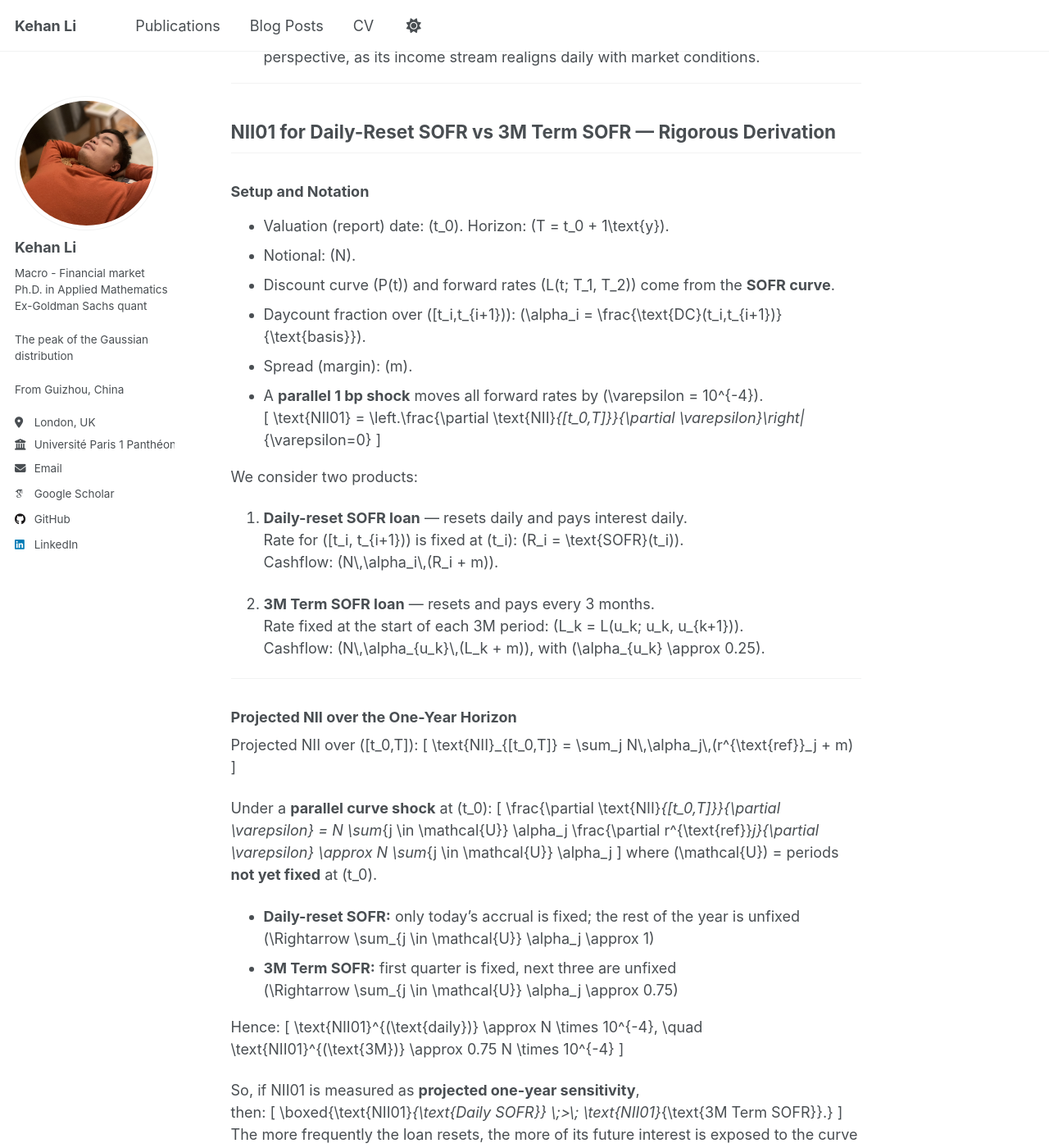
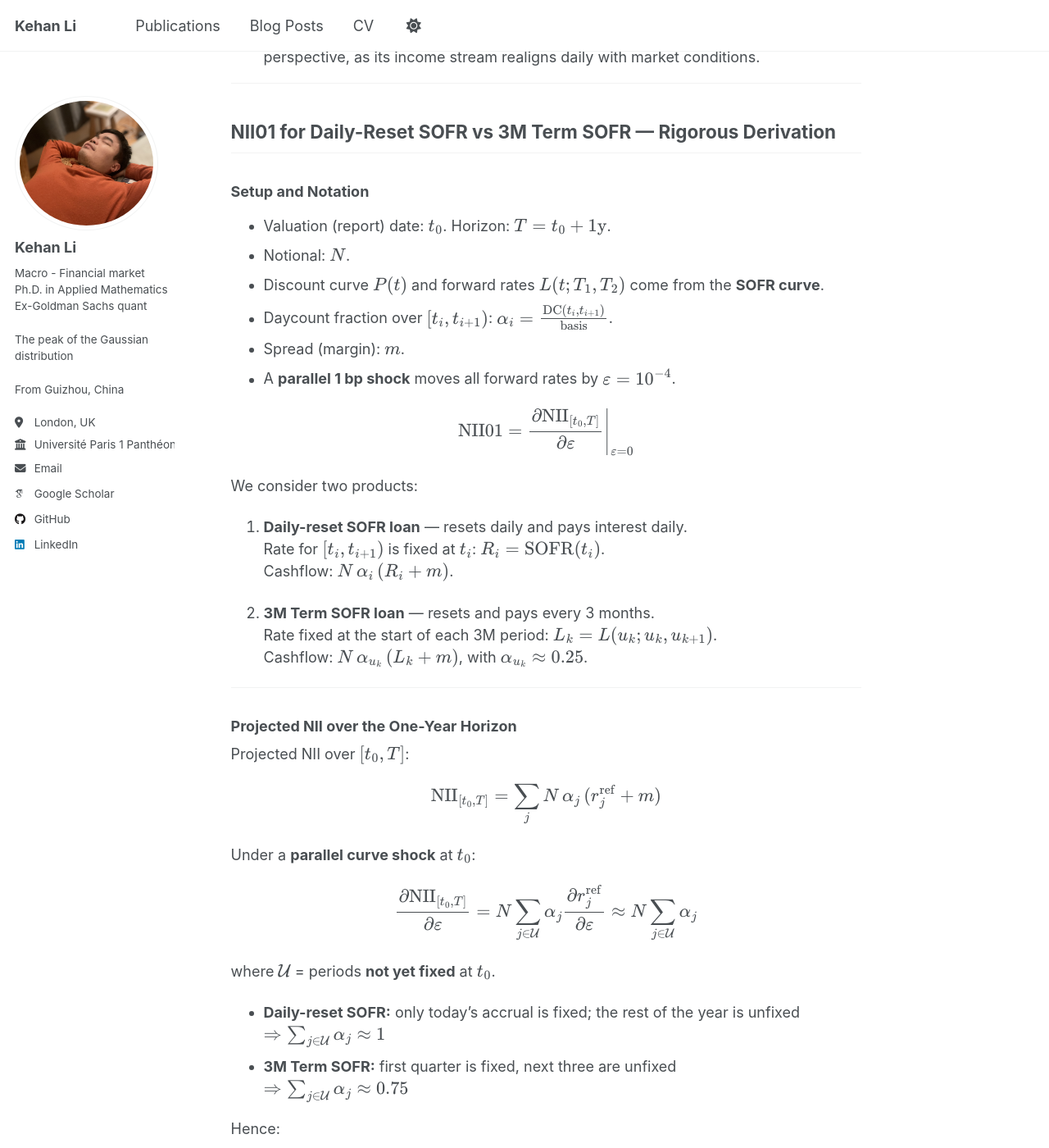
Before and after one commit to KehanLi-1123/KehanLi.github.io, a Jekyll site: the page built from _posts/2025-10-13-CB-1.md, in a window 1280 px wide and 1400 px high, scrolled down 7798 px. Shown: the whole window at 82% size. Built offline with Jekyll 4.4.1, drawn with Linux system fonts in a browser that asks for light colours; some web fonts are replaced; some of the changed text lies outside the part shown.

Commit message:
Update 2025-10-13-CB-1.md

```diff
--- a/_posts/2025-10-13-CB-1.md
+++ b/_posts/2025-10-13-CB-1.md
@@ -284,60 +284,66 @@ So a loan resetting every 3 months has roughly **90× greater interest rate sens
 
 ### Setup and Notation
 
-- Valuation (report) date: \(t_0\). Horizon: \(T = t_0 + 1\text{y}\).
-- Notional: \(N\).
-- Discount curve \(P(t)\) and forward rates \(L(t; T_1, T_2)\) come from the **SOFR curve**.
-- Daycount fraction over \([t_i,t_{i+1})\): \(\alpha_i = \frac{\text{DC}(t_i,t_{i+1})}{\text{basis}}\).
-- Spread (margin): \(m\).
-- A **parallel 1 bp shock** moves all forward rates by \(\varepsilon = 10^{-4}\).
-  \[
-  \text{NII01} = \left.\frac{\partial \text{NII}_{[t_0,T]}}{\partial \varepsilon}\right|_{\varepsilon=0}
-  \]
+- Valuation (report) date: $$t_0$$. Horizon: $$T = t_0 + 1\text{y}$$.
+- Notional: $$N$$.
+- Discount curve $$P(t)$$ and forward rates $$L(t; T_1, T_2)$$ come from the **SOFR curve**.
+- Daycount fraction over $$[t_i,t_{i+1})$$: $$\alpha_i = \frac{\text{DC}(t_i,t_{i+1})}{\text{basis}}$$.
+- Spread (margin): $$m$$.
+- A **parallel 1 bp shock** moves all forward rates by $$\varepsilon = 10^{-4}$$.
+
+$$
+\text{NII01} = \left.\frac{\partial \text{NII}_{[t_0,T]}}{\partial \varepsilon}\right|_{\varepsilon=0}
+$$
 
 We consider two products:
 
 1. **Daily-reset SOFR loan** — resets daily and pays interest daily.
-   Rate for \([t_i, t_{i+1})\) is fixed at \(t_i\): \(R_i = \text{SOFR}(t_i)\).
-   Cashflow: \(N\,\alpha_i\,(R_i + m)\).
+   Rate for $$[t_i, t_{i+1})$$ is fixed at $$t_i$$: $$R_i = \text{SOFR}(t_i)$$.
+   Cashflow: $$N\,\alpha_i\,(R_i + m)$$.
 
 2. **3M Term SOFR loan** — resets and pays every 3 months.
-   Rate fixed at the start of each 3M period: \(L_k = L(u_k; u_k, u_{k+1})\).
-   Cashflow: \(N\,\alpha_{u_k}\,(L_k + m)\), with \(\alpha_{u_k} \approx 0.25\).
+   Rate fixed at the start of each 3M period: $$L_k = L(u_k; u_k, u_{k+1})$$.
+   Cashflow: $$N\,\alpha_{u_k}\,(L_k + m)$$, with $$\alpha_{u_k} \approx 0.25$$.
 
 ---
 
 ### Projected NII over the One-Year Horizon
 
-Projected NII over \([t_0,T]\):
-\[
+Projected NII over $$[t_0,T]$$:
+
+$$
 \text{NII}_{[t_0,T]} = \sum_j N\,\alpha_j\,(r^{\text{ref}}_j + m)
-\]
+$$
 
-Under a **parallel curve shock** at \(t_0\):
-\[
+Under a **parallel curve shock** at $$t_0$$:
+
+$$
 \frac{\partial \text{NII}_{[t_0,T]}}{\partial \varepsilon}
 = N \sum_{j \in \mathcal{U}} \alpha_j \frac{\partial r^{\text{ref}}_j}{\partial \varepsilon}
 \approx N \sum_{j \in \mathcal{U}} \alpha_j
-\]
-where \(\mathcal{U}\) = periods **not yet fixed** at \(t_0\).
+$$
+
+where $$\mathcal{U}$$ = periods **not yet fixed** at $$t_0$$.
 
 - **Daily-reset SOFR:** only today’s accrual is fixed; the rest of the year is unfixed
-  \(\Rightarrow \sum_{j \in \mathcal{U}} \alpha_j \approx 1\)
+  $$\Rightarrow \sum_{j \in \mathcal{U}} \alpha_j \approx 1$$
 - **3M Term SOFR:** first quarter is fixed, next three are unfixed
-  \(\Rightarrow \sum_{j \in \mathcal{U}} \alpha_j \approx 0.75\)
+  $$\Rightarrow \sum_{j \in \mathcal{U}} \alpha_j \approx 0.75$$
 
 Hence:
-\[
-\text{NII01}^{(\text{daily})} \approx N \times 10^{-4},
-\quad
-\text{NII01}^{(\text{3M})} \approx 0.75 N \times 10^{-4}
-\]
+
+$$
+\text{NII01}^{(\text{daily})} \approx N \times 10^{-4}, \quad
+\text{NII01}^{(\text{3M})} \approx 0.75\,N \times 10^{-4}
+$$
 
 So, if NII01 is measured as **projected one-year sensitivity**,
 then:
-\[
+
+$$
 \boxed{\text{NII01}_{\text{Daily SOFR}} \;>\; \text{NII01}_{\text{3M Term SOFR}}.}
-\]
+$$
+
 The more frequently the loan resets, the more of its future interest is exposed to the curve shock.
 
 ---
@@ -346,25 +352,26 @@ The more frequently the loan resets, the more of its future interest is exposed
 
 Many ALM teams instead define NII01 as the **current exposure until the next refix** (often called “locked-in NII01”):
 
-\[
+$$
 \text{NII01}^{\text{locked}}(t_0)
 \propto N \times \frac{\text{Next Refix Date} - t_0}{365}
-\]
+$$
 
 Then:
 
-- **Daily-reset:** next refix in ~1 day
-  \(\Rightarrow \frac{1}{365}\)
-- **3M Term SOFR:** next refix in ~90 days
-  \(\Rightarrow \frac{90}{365}\)
+- **Daily-reset:** next refix in ≈ 1 day
+  $$\Rightarrow \frac{1}{365}$$
+- **3M Term SOFR:** next refix in ≈ 90 days
+  $$\Rightarrow \frac{90}{365}$$
 
 Therefore:
-\[
+
+$$
 \frac{\text{NII01}^{\text{locked}}_{\text{3M}}}{\text{NII01}^{\text{locked}}_{\text{Daily}}}
 \approx 90
 \quad \Rightarrow \quad
 \boxed{\text{NII01}_{\text{3M Term SOFR}} \;>\; \text{NII01}_{\text{Daily SOFR}}.}
-\]
+$$
 
 ---
 
```
Also changed, not shown: other parts of _posts/2025-10-13-CB-1.md (+4 -3 lines).
